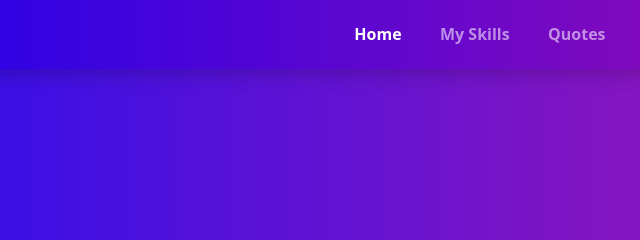
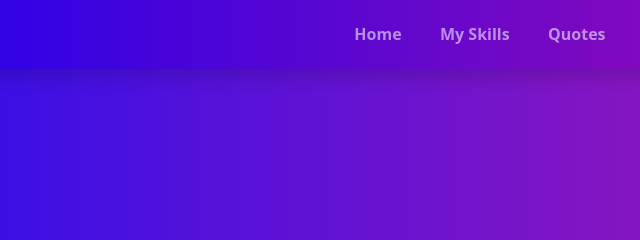
Before and after one commit to Devkumar2021024/Updated-Website, a website: page index.html in a window 1280 px wide. Shown: the top 240 px of the page, 39-679 px from the left. Drawn offline with Linux system fonts and the light colour scheme; files that its build step writes are made by us from their sources; files whose address does not match are found by name.

Commit message:
Update index.html

```diff
--- a/index.html
+++ b/index.html
@@ -23,7 +23,9 @@
       </button>
       <div class="collapse navbar-collapse justify-content-end" id="navbarNav">
         <ul class="navbar-nav">
-          <li class="nav-item"><a class="nav-link active" aria-current="page" href="#">Home</a></li>
+          <li class="nav-item">
+            <a href="#home" class="nav-link scroll-link">Home</a>
+          </li>
           <li class="nav-item"><a href="#services" class="nav-link scroll-link">My skills</a></li>
           <li class="nav-item"><a href="#testimonials" class="nav-link scroll-link">Quotes</a></li>
           <li class="nav-item"><a href="#faq" class="nav-link scroll-link">About me</a></li>
```
